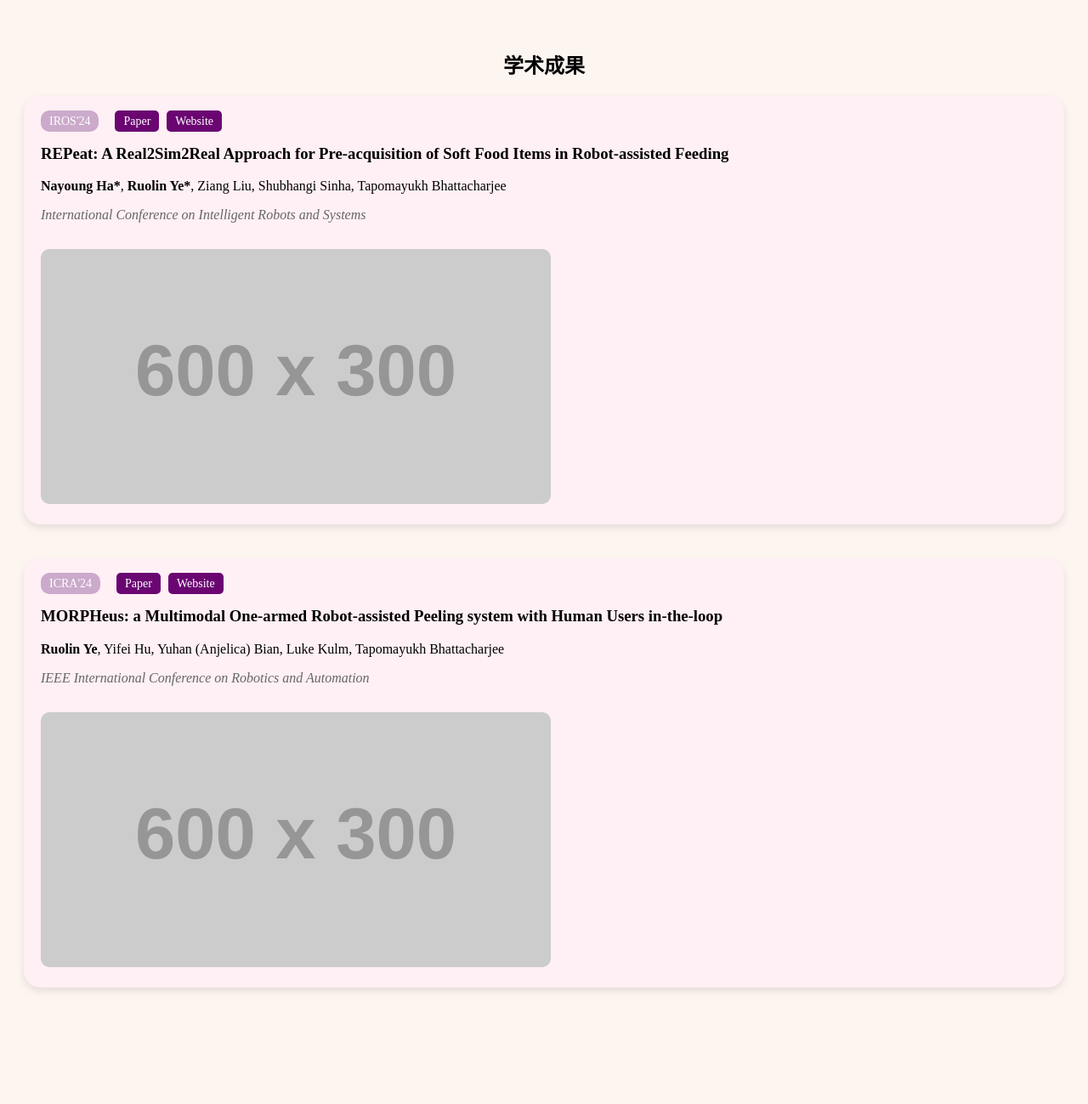
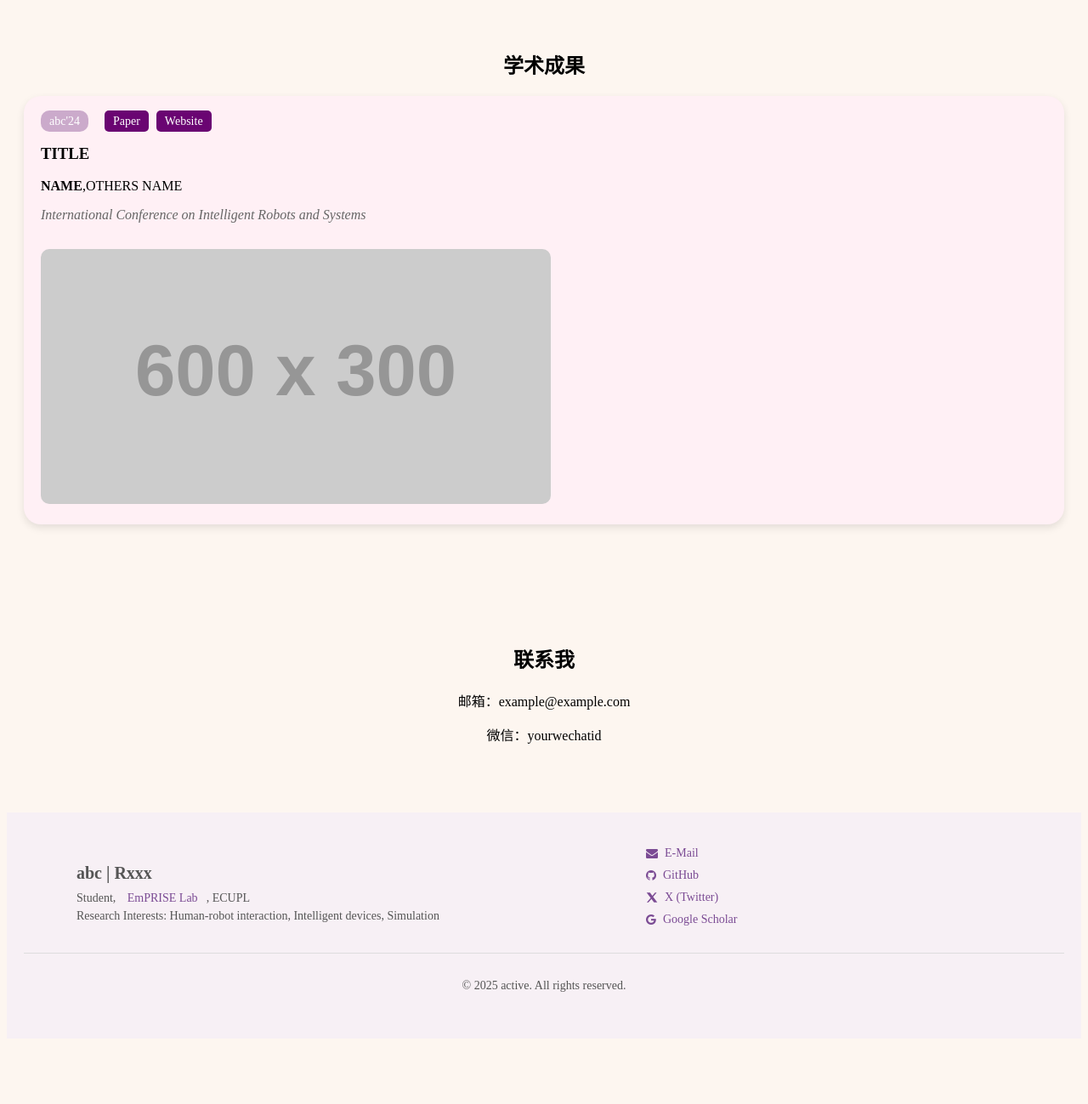
Before and after one commit to danwenzhou/danwenzhou.github.io, a plain HTML site: page index.html in a window 1280 px wide. Shown: the part 1180-2479 px from the top of the page at 85% size. After the commit the page ends 2410 px from the top, so only its background shows below. Drawn offline with Linux system fonts and the light colour scheme; placeholder pictures from the web are drawn by us.

Commit message:
Update index.html
UPLOAD

```diff
--- a/index.html
+++ b/index.html
@@ -30,7 +30,7 @@
                 <div class="about-text">
                     <h3><span id="typingName" class="typing"></span></h3>
                     <p>(She/Her)</p>
-                    <p>First-year Ph.D. Student in Computer Science @ EmPRISELab, Cornell University</p>
+                    <p>MPAcc@ECUPL</p>
                     <p>Research: Human-robot interaction, Simulation</p>
                     <div class="about-icons">
                         <i class="fa fa-envelope"></i>
@@ -70,27 +70,17 @@
             <h2>学术成果</h2>
             <div class="publication">
                 <div class="pub-header">
-                    <span class="conf-tag">IROS'24</span>
+                    <span class="conf-tag">abc'24</span>
                     <a href="#" class="pub-button">Paper</a>
                     <a href="#" class="pub-button">Website</a>
                 </div>
-                <h3>REPeat: A Real2Sim2Real Approach for Pre-acquisition of Soft Food Items in Robot-assisted Feeding</h3>
-                <p><strong>Nayoung Ha*</strong>, <strong>Ruolin Ye*</strong>, Ziang Liu, Shubhangi Sinha, Tapomayukh Bhattacharjee</p>
+                <h3>TITLE</h3>
+                <p><strong>NAME</strong></strong>,OTHERS NAME</p>
                 <p class="pub-venue">International Conference on Intelligent Robots and Systems</p>
                 <img src="https://via.placeholder.com/600x300.png?text=REPeat" alt="REPeat论文图" class="pub-img">
             </div>
 
-            <div class="publication">
-                <div class="pub-header">
-                    <span class="conf-tag">ICRA'24</span>
-                    <a href="#" class="pub-button">Paper</a>
-                    <a href="#" class="pub-button">Website</a>
-                </div>
-                <h3>MORPHeus: a Multimodal One-armed Robot-assisted Peeling system with Human Users in-the-loop</h3>
-                <p><strong>Ruolin Ye</strong>, Yifei Hu, Yuhan (Anjelica) Bian, Luke Kulm, Tapomayukh Bhattacharjee</p>
-                <p class="pub-venue">IEEE International Conference on Robotics and Automation</p>
-                <img src="https://via.placeholder.com/600x300.png?text=MORPHeus" alt="MORPHeus论文图" class="pub-img">
-            </div>
+
         </section>
 
         <section id="contact">
@@ -109,7 +99,7 @@
             <h3 style="margin-bottom: 10px; font-size: 20px;">abc
                  | Rxxx
                 </h3>
-            <p style="margin: 5px 0;">CS Ph.D. Student, <a href="https://emprise.cs.cornell.edu/" target="_blank" style="color: #7b4b94; text-decoration: none;">EmPRISE Lab</a>, Cornell University</p>
+            <p style="margin: 5px 0;"> Student, <a href="https://emprise.cs.cornell.edu/" target="_blank" style="color: #7b4b94; text-decoration: none;">EmPRISE Lab</a>, ECUPL</p>
             <p style="margin: 5px 0;">Research Interests: Human-robot interaction, Intelligent devices, Simulation</p>
           </div>
 
```
